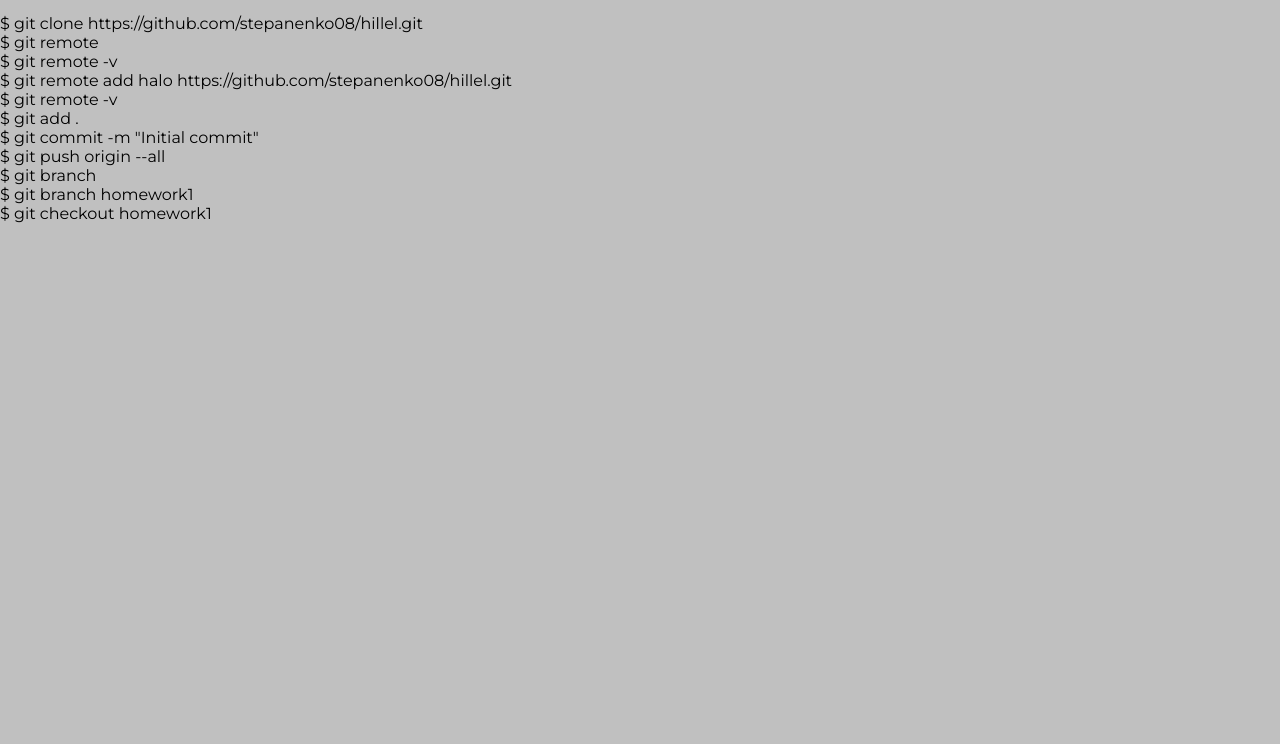
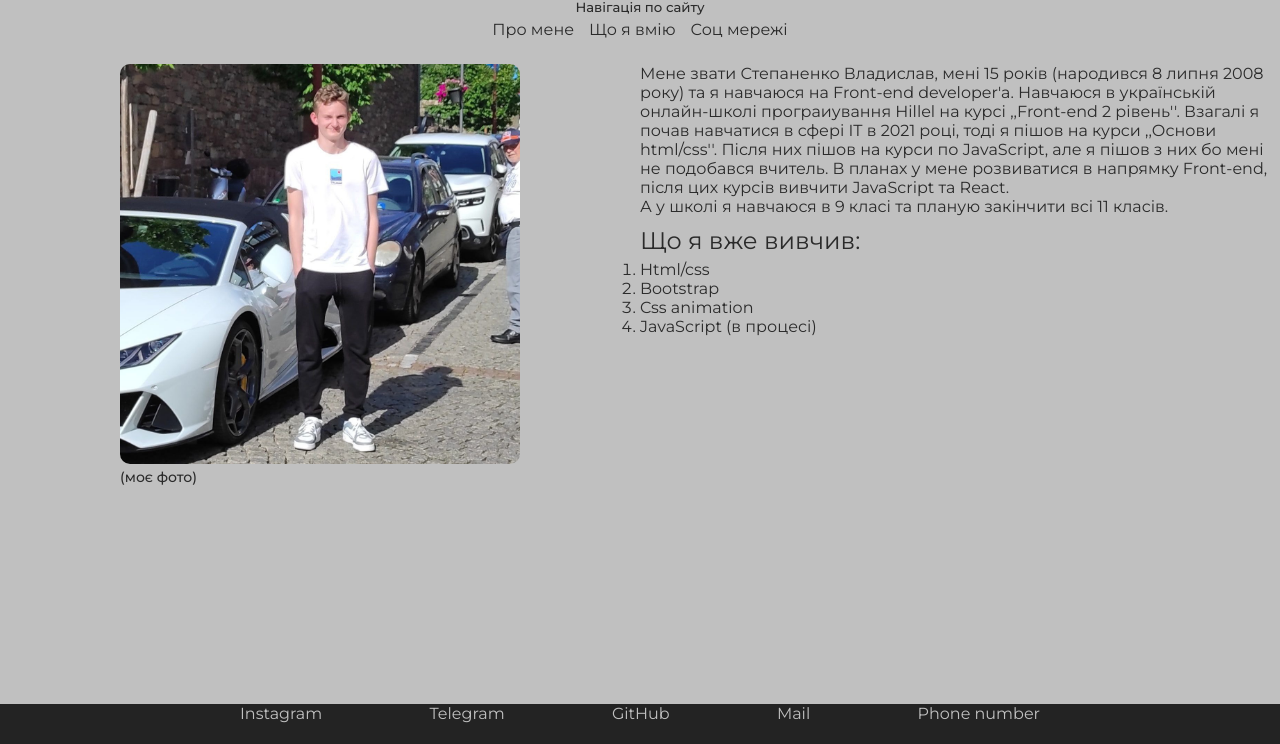
Before and after one commit to stepanenko08/hillel, a plain HTML site: page index.html in a window 1280 px wide. Shown: the part 56-800 px from the top of the page. Drawn offline with Linux system fonts and the light colour scheme.

Commit message:
Homework2 completed

```diff
--- a/css/style.css
+++ b/css/style.css
@@ -1,10 +1,11 @@
-@import url('https://fonts.googleapis.com/css2?family=Montserrat:wght@400;600&display=swap');
+@import url('https://fonts.googleapis.com/css2?family=Montserrat:wght@400;500;600&display=swap');
 
 * {
     margin: 0;
     padding: 0;
     box-sizing: border-box;
     font-family: 'Montserrat';
+    color: #2b2b2b;
 }
 
 img {
@@ -15,6 +16,13 @@
 
 body {
     background: #C0C0C0;
+    height: 100vh;
+    position: relative;
+}
+
+header {
+    text-align: center;
+    margin-bottom: 25px;
 }
 
 .wrap {
@@ -22,33 +30,101 @@
     margin: 0 auto;
 }
 
-a {
-    color: #2b2b2b;
+.title {
+    font-size: 25px;
+    text-align: center;
+    padding-top: 15px;
+    transition: .2s;
+}
+
+.my-photo {
+    width: 400px;
+    border-radius: 10px;
+}
+
+.img-block {
+    width: 50%;
+    /* flex-direction: column; */
+    display: flex;
+    justify-content: center;
+}
+
+.text-block {
+    width: 50%;
+}
+
+.img-block__subtitle {
+    font-size: 14px;
+    font-weight: 500;
+}
+
+.resume {
+    display: flex;
+    justify-content: space-between;
+}
+
+.text-block__main-text {
+    max-width: 800px;
+}
+
+.subtitle {
+    margin-top: 10px;
+    font-weight: 500;
+}
+
+nav {
+    margin-top: 5px;
+    display: flex;
+    gap: 15px;
+    justify-content: center;
+}
+
+.nav__item {
     text-decoration: none;
 }
 
-.title {
-    font-size: 25px;
-    text-align: center;
-    margin-top: 15px;
-    transition: .2s;
-    margin-bottom: 25px;
+.text-block__can {
+    margin-top: 10px;
+    margin-bottom: 5px;
+    font-size: 24px;
+    font-weight: 400;
 }
 
-.title:hover {
-    transform: scale(105%);
+footer {
+    background: #232323;
 }
 
-.gallery {
-    display: flex;
-    justify-content: center;
-    flex-wrap: wrap;
-    gap: 20px;
+footer {
+    height: 5vh;
+    width: 100vw;
+    position: absolute;
+    bottom: 0;
 }
 
-.gallery__img {
-    height: 200px;
-    width: 300px;
-    border-radius: 7px;
-    margin-top: 20px;
+.footer__box__item>a {
+    color: #C0C0C0;
+    text-decoration: none;
 }
+
+.footer__box {
+    margin: 0 auto;
+    max-width: 800px;
+    display: flex;
+    align-items: center;
+    justify-content: space-between;
+}
+
+/* html, body {
+    height: 100%;
+    line-height: 1;
+}
+
+.wrap {
+    min-height: 100%;
+    display: flex;
+    flex-direction: column;
+}
+
+main {
+    flex: 1 1 auto;
+} */
--- a/index.html
+++ b/index.html
@@ -4,26 +4,54 @@
     <meta charset="UTF-8">
     <meta name="viewport" content="width=device-width, initial-scale=1.0">
     <link rel="stylesheet" href="css/style.css">
-    <title>Homework 1</title>
+    <title>Homework 2</title>
 </head>
 <body>
     <div class="wrap">
-        <h1 class="title"><a href="gallery.html">Посилання на галерею</a></h1>
-        <ol>
-            <li class="commands__items">$ git clone https://github.com/stepanenko08/hillel.git</li>
-            <li class="commands__items">$ git remote</li>
-            <li class="commands__items">$ git remote -v</li>
-            <li class="commands__items">$ git remote add  halo https://github.com/stepanenko08/hillel.git</li>
-            <li class="commands__items">$ git remote -v</li>
-            <li class="commands__items">$ git add .</li>
-            <li class="commands__items">$ git commit -m "Initial commit"</li>
-            <li class="commands__items">$ git push origin --all</li>
-            <li class="commands__items">$ git branch</li>
-            <li class="commands__items">$ git branch homework1</li>
-            <li class="commands__items">$ git checkout homework1</li>
-            <title>asd</title>
-        </ol>
+        <header>
+            <h1 class="title">Резюме</h1>
+            <h5 class="subtitle">Навігація по сайту</h5>
+            <nav>
+                <a href="#main-text" class="nav__item">Про мене</a>
+                <a href="#can" class="nav__item">Що я вмію</a>
+                <a href="#footer" class="nav__item">Соц мережі</a>
+            </nav>
+        </header>
+        <main>
+            <div class="resume">
+                <div class="img-block">
+                    <div class="img-block__imh-box">
+                        <img class="my-photo" src="img/my-photo.jpg" alt="">
+                        <h6 class="img-block__subtitle">(моє фото)</h6>
+                    </div>
+                </div>
+                <div class="text-block">
+                    <section>
+                        <p id="main-text" class="text-block__main-text">Мене звати Степаненко Владислав, мені 15 років (народився 8 липня 2008 року) та я навчаюся на Front-end developer'а. Навчаюся в українській онлайн-школі програиування Hillel на курсі ,,Front-end 2 рівень''. Взагалі я почав навчатися в сфері IT в 2021 році, тоді я пішов на курси ,,Основи html/css''. Після них пішов на курси по JavaScript, але я пішов з них бо мені не подобався вчитель. В планах у мене розвиватися в напрямку Front-end, після цих курсів вивчити JavaScript та React.<br>А у школі я навчаюся в 9 класі та планую закінчити всі 11 класів.
+                        </p>
+                    </section>
+                    <section>
+                        <h2 id="can" class="text-block__can">Що я вже вивчив:</h2>
+                        <ol>
+                            <li class="can__item">Html/css</li>
+                            <li class="can__item">Bootstrap</li>
+                            <li class="can__item">Css animation</li>
+                            <li class="can__item">JavaScript (в процесі)</li>
+                        </ol>
+                    </section>
+                </div>
+            </div>
+        </main>
     </div>
+    <footer id="footer">
+        <div class="footer__box">
+            <div class="footer__box__item"><a href="https://www.instagram.com/stepanenko_08/">Instagram</a></div>
+            <div class="footer__box__item"><a href="https://t.me/stepanenko_vlad">Telegram</a></div>
+            <div class="footer__box__item"><a href="https://github.com/stepanenko08">GitHub</a></div>
+            <div class="footer__box__item"><a href="mailto:stepanenkovlad2008@gmail.com">Mail</a></div>
+            <div class="footer__box__item"><a href="tel:ххх-хх-хх">Phone number</a></div>
+        </div>
+    </footer>
 
 
 </body>
```
Also changed, not shown: gallery.html (deleted, +0 -25 lines), img/my-photo.jpg (added).
